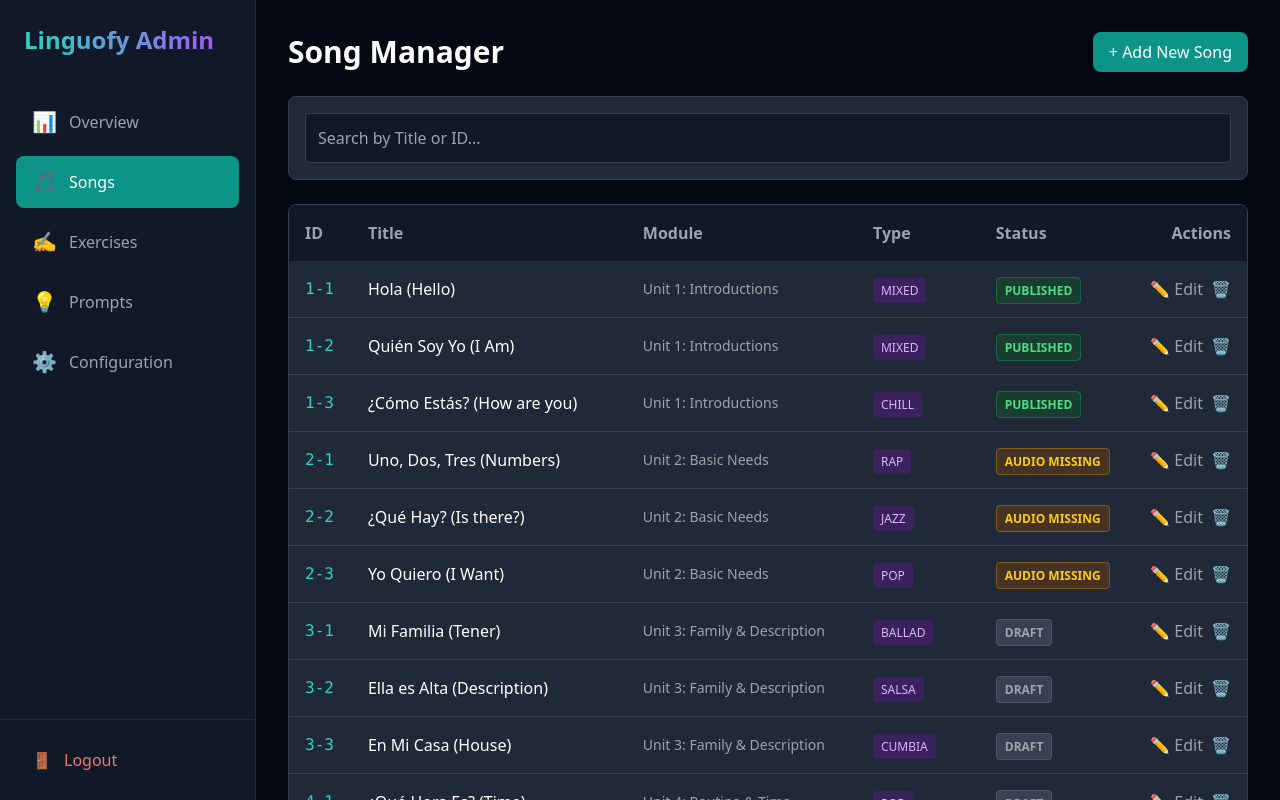
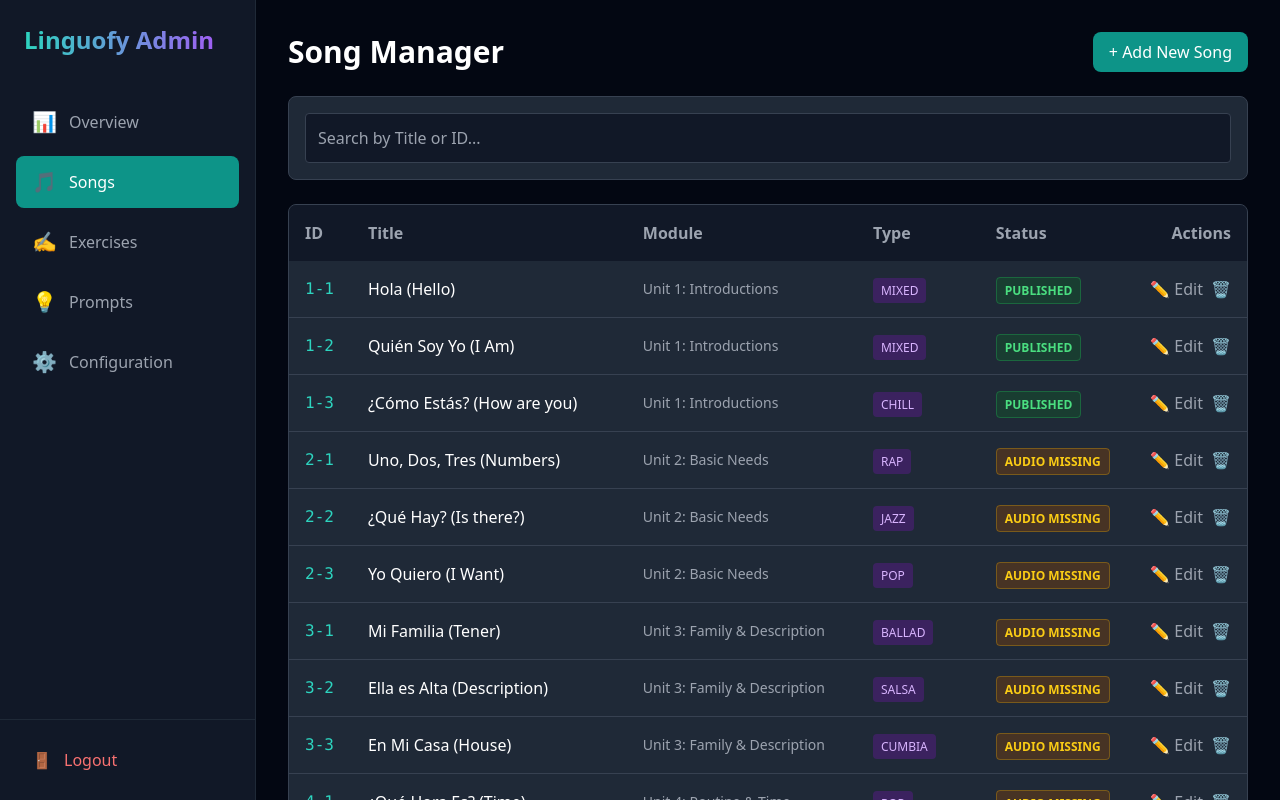
Before and after one commit to Spoyte/Linguofy, a React (Vite) app in the folder linguofy-app/: page /admin/songs in a window 1280 px wide. Built offline with nearby package versions, Linux system fonts and the light colour scheme; sample sign-in values are in the browser's storage.

Commit message:
feat(content): publish units 2-8 as audio_missing (text ready)

```diff
--- a/linguofy-app/src/data/courseData.js
+++ b/linguofy-app/src/data/courseData.js
@@ -24,9 +24,9 @@ export const modules = [
         title: "Unit 3: Family & Description",
         desc: "Family, Adjectives, House",
         songs: [
-            { id: "3-1", title: "Mi Familia (Tener)", type: "ballad", status: "draft" },
-            { id: "3-2", title: "Ella es Alta (Description)", type: "salsa", status: "draft" },
-            { id: "3-3", title: "En Mi Casa (House)", type: "cumbia", status: "draft" },
+            { id: "3-1", title: "Mi Familia (Tener)", type: "ballad", status: "audio_missing" },
+            { id: "3-2", title: "Ella es Alta (Description)", type: "salsa", status: "audio_missing" },
+            { id: "3-3", title: "En Mi Casa (House)", type: "cumbia", status: "audio_missing" },
         ]
     },
     {
@@ -34,9 +34,9 @@ export const modules = [
         title: "Unit 4: Routine & Time",
         desc: "Time, Reflexives, Days",
         songs: [
-            { id: "4-1", title: "¿Qué Hora Es? (Time)", type: "pop", status: "draft" },
-            { id: "4-2", title: "Mi Rutina (Reflexives)", type: "ska", status: "draft" },
-            { id: "4-3", title: "El Fin de Semana (Days)", type: "disco", status: "draft" },
+            { id: "4-1", title: "¿Qué Hora Es? (Time)", type: "pop", status: "audio_missing" },
+            { id: "4-2", title: "Mi Rutina (Reflexives)", type: "ska", status: "audio_missing" },
+            { id: "4-3", title: "El Fin de Semana (Days)", type: "disco", status: "audio_missing" },
         ]
     },
     {
@@ -44,9 +44,9 @@ export const modules = [
         title: "Unit 5: Likes & Hobbies",
         desc: "Gustar, Sports, Clothes",
         songs: [
-            { id: "5-1", title: "A Mí Me Gusta (Likes)", type: "rnb", status: "draft" },
-            { id: "5-2", title: "Juego al Fútbol (Sports)", type: "rock", status: "draft" },
-            { id: "5-3", title: "La Moda (Clothes)", type: "house", status: "draft" },
+            { id: "5-1", title: "A Mí Me Gusta (Likes)", type: "rnb", status: "audio_missing" },
+            { id: "5-2", title: "Juego al Fútbol (Sports)", type: "rock", status: "audio_missing" },
+            { id: "5-3", title: "La Moda (Clothes)", type: "house", status: "audio_missing" },
         ]
     },
     {
@@ -54,9 +54,9 @@ export const modules = [
         title: "Unit 6: Travel & Future (A2)",
         desc: "Ir a, Directions, Transport",
         songs: [
-            { id: "6-1", title: "Voy a Viajar (Future)", type: "reggaeton", status: "draft" },
-            { id: "6-2", title: "¿Dónde Está? (Directions)", type: "lofi", status: "draft" },
-            { id: "6-3", title: "En el Tren (Transport)", type: "electro", status: "draft" },
+            { id: "6-1", title: "Voy a Viajar (Future)", type: "reggaeton", status: "audio_missing" },
+            { id: "6-2", title: "¿Dónde Está? (Directions)", type: "lofi", status: "audio_missing" },
+            { id: "6-3", title: "En el Tren (Transport)", type: "electro", status: "audio_missing" },
         ]
     },
     {
@@ -64,9 +64,9 @@ export const modules = [
         title: "Unit 7: The Past (A2)",
         desc: "Preterite Tense, Yesterday",
         songs: [
-            { id: "7-1", title: "Ayer (Preterite AR)", type: "rock", status: "draft" },
-            { id: "7-2", title: "¿Qué Comiste? (Preterite ER/IR)", type: "jazz", status: "draft" },
-            { id: "7-3", title: "El Mejor Día (Irregulars)", type: "pop", status: "draft" },
+            { id: "7-1", title: "Ayer (Preterite AR)", type: "rock", status: "audio_missing" },
+            { id: "7-2", title: "¿Qué Comiste? (Preterite ER/IR)", type: "jazz", status: "audio_missing" },
+            { id: "7-3", title: "El Mejor Día (Irregulars)", type: "pop", status: "audio_missing" },
         ]
     },
     {
@@ -74,9 +74,9 @@ export const modules = [
         title: "Unit 8: Health & Feelings (A2)",
         desc: "Doler, Body, Emotions",
         songs: [
-            { id: "8-1", title: "¡Ay! Me Duele (Pain)", type: "tango", status: "draft" },
-            { id: "8-2", title: "Mueve el Cuerpo (Body)", type: "edm", status: "draft" },
-            { id: "8-3", title: "Estoy Nervioso (Feelings)", type: "punk", status: "draft" },
+            { id: "8-1", title: "¡Ay! Me Duele (Pain)", type: "tango", status: "audio_missing" },
+            { id: "8-2", title: "Mueve el Cuerpo (Body)", type: "edm", status: "audio_missing" },
+            { id: "8-3", title: "Estoy Nervioso (Feelings)", type: "punk", status: "audio_missing" },
         ]
     }
 ];
```
